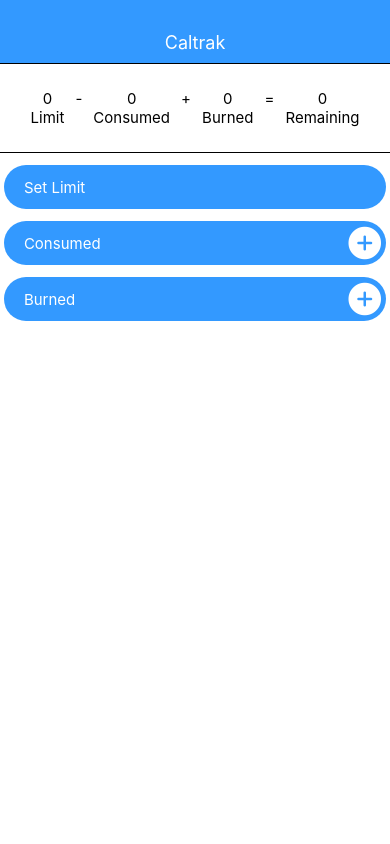
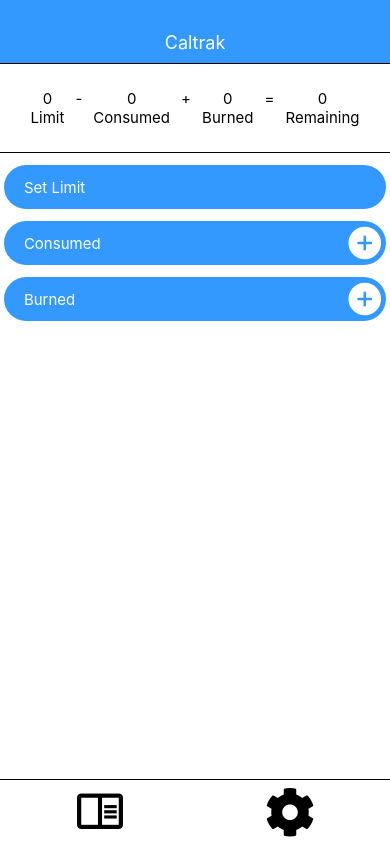
Before and after one commit to Theguyat2012/CalorieTracker, a React Native app: screen / in a window 390 px wide. Built offline with nearby package versions, Linux system fonts and the light colour scheme.

Commit message:
Add bottom navbar with logger and settings tabs

```diff
--- a/App.js
+++ b/App.js
@@ -13,6 +13,7 @@ import Title from './components/Title';
 import Equation from './components/Equation';
 import Calories from './components/Calories';
 import CalorieInput from './components/CalorieInput';
+import Navbar from './components/Navbar';
 
 // Objects
 import CalorieObject from './objects/CalorieObject';
@@ -155,6 +156,7 @@ export default function App() {
           }
         </View>
         :
+        <>
           <ScrollView showsVerticalScrollIndicator={false}>
             <Calories
               added={added}
@@ -168,6 +170,8 @@ export default function App() {
               setCaloriesPerServing={setCaloriesPerServing}
             />
           </ScrollView>
+          <Navbar />
+        </>
       }
     </>
   );
--- a/components/CalorieInput.js
+++ b/components/CalorieInput.js
@@ -1,4 +1,4 @@
-import { PixelRatio, StyleSheet, TextInput, Text, TouchableOpacity, View } from 'react-native';
+import { PixelRatio, StyleSheet, TextInput, Text, View } from 'react-native';
 
 import DropDownPicker from 'react-native-dropdown-picker';
 
--- /dev/null
+++ b/components/Navbar.js
@@ -0,0 +1,35 @@
+import { FontAwesome5, MaterialCommunityIcons  } from '@expo/vector-icons';
+
+import { PixelRatio, StyleSheet, TouchableOpacity, View } from 'react-native';
+
+export default function Navbar() {
+
+    return (
+        <View style={styles.navbarWrapper}>
+            <TouchableOpacity style={styles.button}>
+                <MaterialCommunityIcons name="book-open-outline" size={24} color="black" style={styles.buttonIcon} />
+            </TouchableOpacity>
+            <TouchableOpacity style={styles.button}>
+                <FontAwesome5 name="cog" size={24} color="black" style={styles.buttonIcon} />
+            </TouchableOpacity>
+        </View>
+    );
+}
+
+const styles = StyleSheet.create({
+    navbarWrapper: {
+        borderTopWidth: 1,
+        flexDirection: 'row',
+        flexWrap: 'wrap',
+        justifyContent: 'space-around',
+        padding: 5,
+    },
+    button: {
+        flex: .5,
+        alignItems: 'center',
+    },
+    buttonIcon: {
+        fontSize: 50,
+    },
+
+});
```
Lines whose indentation alone changed are shown as unchanged.
